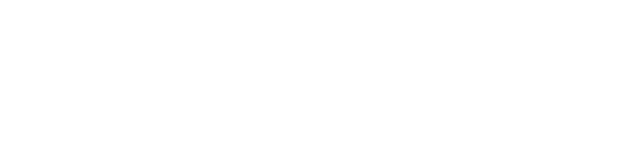
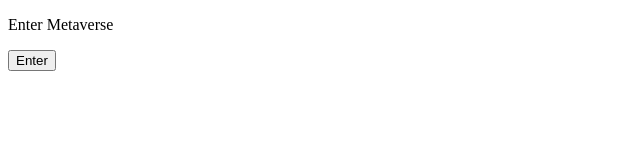
Before and after one commit to acciojob/enter-metaverse-Asif9550, a website: page main.html in a window 1280 px wide. Shown: the whole page, without its empty margins (0-640 px from the left). Drawn offline with Linux system fonts and the light colour scheme.

Commit message:
created a submission

```diff
--- a/main.html
+++ b/main.html
@@ -8,6 +8,8 @@
 
 <body>
 	<!-- the entire body must be written by student -->
+	<p id="para">Enter Metaverse</p>
+	<button onclick="change()">Enter</button>
     <script type="text/javascript" src="./script.js">
 </script>
 
--- a/script.js
+++ b/script.js
@@ -1 +1,8 @@
 //your JS code here. If required.
+function change() {
+       let p = document.getElementById("para");
+    p.textContent = "Entered Metaverse";
+    p.style.fontWeight="bold";
+    p.style.fontSize="20px";
+
+}
```
